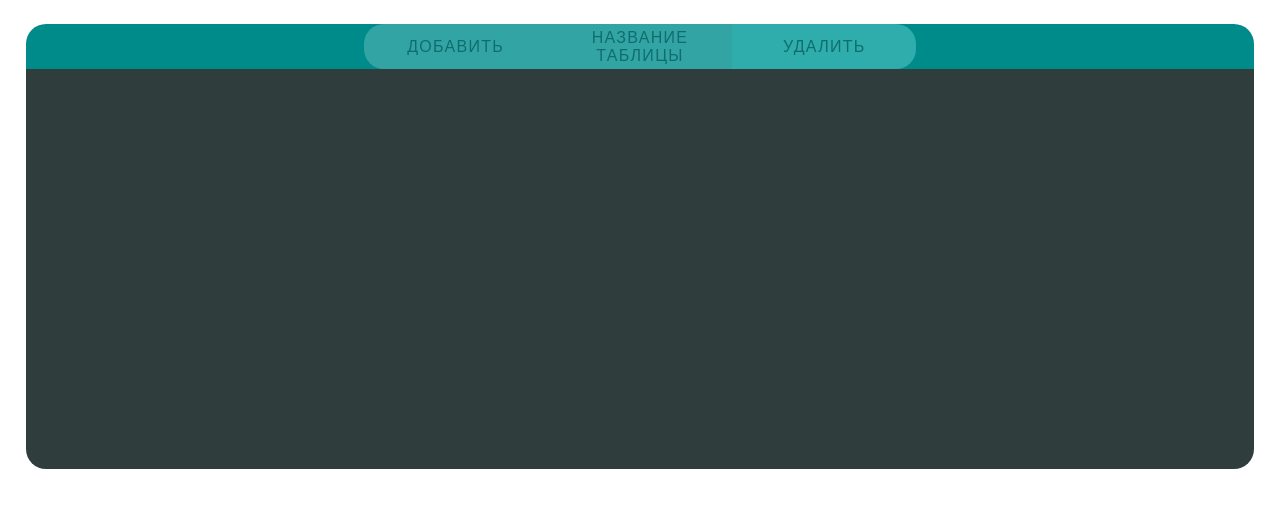
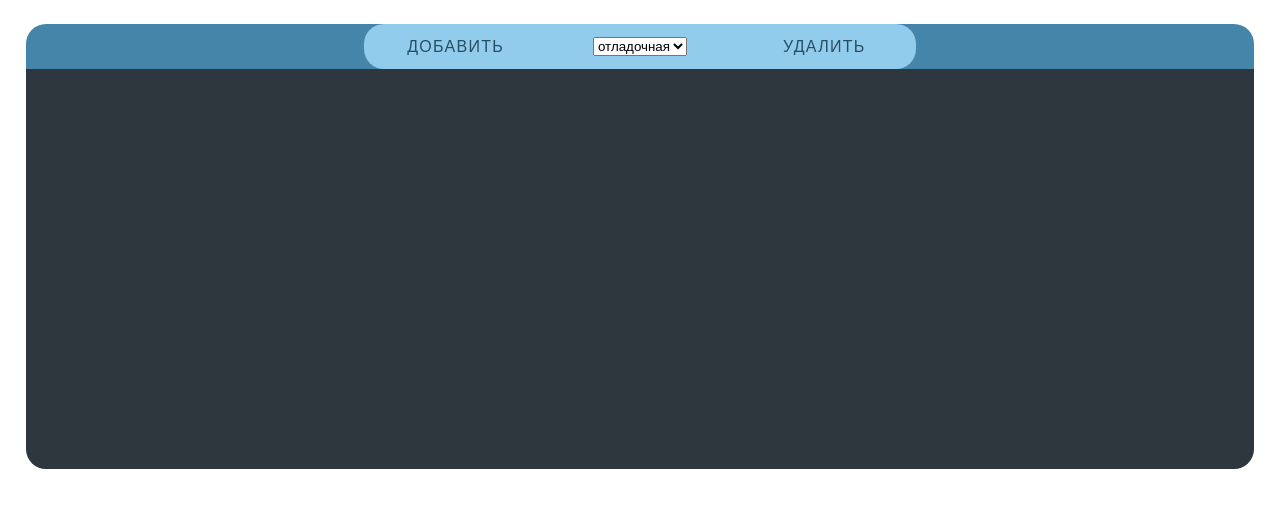
Before and after one commit to RRRayji/web-storage-php-, a PHP site: page / in a window 1280 px wide. Shown: the top 508 px of the page. Run offline with PHP 8.4, Linux system fonts and the light colour scheme; data that the repository does not hold is empty.

Commit message:
theme changing

```diff
--- a/index.php
+++ b/index.php
@@ -3,7 +3,7 @@
 <head>
 	<meta charset="UTF-8">
 	<meta name="viewport" content="width=device-width, initial-scale=1.0">
-	<title>Hand-made Catalog</title>
+	<title>Storage</title>
 	<!-- <link rel="stylesheet" type="text/css" href="./style/css/style.css"> -->
 	<style>
 		*{
@@ -42,7 +42,7 @@
 		}
 		header{
 			margin: 3svh 2svw 0;
-			background-color: darkcyan;
+			background-color: #4585a9;
 			min-height: 45px;
 			min-width: 570px;
 			height: 5svh;
@@ -53,20 +53,18 @@
 		}
 		.button{
 			width: 15%;
+			min-width: 120px;
 			height: 100%;
-			background-color: #33a4a4;
+			background-color: #92cced;
 			display: flex;
 			justify-content: center;
 			align-items: center;
 			font: 16px Luminari, fantasy;
-			color: rgb(16, 109, 109);/* rgb(82, 136, 138); */
+			color: rgb(41, 78, 97);/* rgb(82, 136, 138); */
 			letter-spacing: 1.3px;
 			text-decoration: none;
 			border: none;
 			cursor: pointer;
-		}
-		.button:nth-of-type(2n){
-			background-color: #2fadad;
 		}
 		.button:first-child{
 			border-radius: 20px 0 0 20px;
@@ -84,7 +82,7 @@
 		main{
 			display: flex;
     		justify-content: center;
-			background-color: rgb(48, 61, 61);
+			background-color: rgb(45, 55, 61);
 			border-radius: 0 0 20px 20px;
 			margin: 0 2svw 3svh;
 			min-height: 400px;
@@ -94,6 +92,7 @@
 		}
 		#scroller{
 			width: 30svw;
+			min-width: 300px;
 			overflow: auto;
 		}
 		.row{
@@ -119,7 +118,7 @@
 			min-height: 100%;
 			min-width: 50px;
 			width: 33.333333%;									/* dynamic */
-			background-color: rgb(8, 124, 124);
+			background-color: #5994c5;
 		}
 		.cell:first-child{
 			border-radius: inherit;
@@ -129,9 +128,8 @@
 			border-radius: inherit;
 			border-bottom-left-radius: 0;
 		}
-		.row:nth-child(odd) .cell:nth-child(even),
-		.row:nth-child(even) .cell:nth-child(odd) {
-			background-color: rgb(8, 100, 100);
+		.row:nth-child(odd) .cell{
+			background-color: #6db5dd;
 		}
 	</style>
 </head>
@@ -141,27 +139,18 @@
 	<header>
 		<button id="add" class="button">ДОБАВИТЬ</button>
 		<form class="button" method="post" action="">
-			<button id="table_name" name="table_name" class="button">НАЗВАНИЕ ТАБЛИЦЫ</button>
+			<select name="table_name" id="table_name" onchange="this.form.submit()">
+				<option value="" name="first_element" id="first_element"></option>
+				<option value="отладочная">отладочная</option>
+				<option value="ед_изм">ед_изм</option>
+				<option value="категория">категория</option>
+			</select>
 		</form>
 		<button id="remove" class="button">УДАЛИТЬ</button>
 	</header>
 	<main>
 		<div id="scroller">
-			<div class="row">
-				<div class="cell">ид</div>
-				<div class="cell">значение</div>
-				<div class="cell">ед_изм</div>
-			</div>
-			<div class="row">
-				<div class="cell">1</div>
-				<div class="cell">10</div>
-				<div class="cell">л</div>
-			</div>
-			<div class="row">
-				<div class="cell">2</div>
-				<div class="cell">15</div>
-				<div class="cell">кг</div>
-			</div>
+			<!-- DATA -->
 		</div>
 	</main>
 
@@ -172,12 +161,14 @@
 
 <?php
 
-$table_name = $_POST['table_name'];
-#echo "'" . $table_name . "'";
+$table_name = ($_POST["table_name"] == null) ? "отладочная" : $_POST["table_name"];
+echo '<script>
+	document.getElementById(`first_element`).innerHTML = `'. $table_name .'`;
+</script>';
 echo '<script>
 	var scroller = document.getElementById(`scroller`);
-	scroller.innerHTML = `'. Output::get_table_cols("отладочная") .'`;
-	scroller.innerHTML += `'. Output::get_table_data("отладочная") .'`;
+	scroller.innerHTML = `'. Output::get_table_cols($table_name) .'`;
+	scroller.innerHTML += `'. Output::get_table_data($table_name) .'`;
 </script>';
 
 ?>
```
